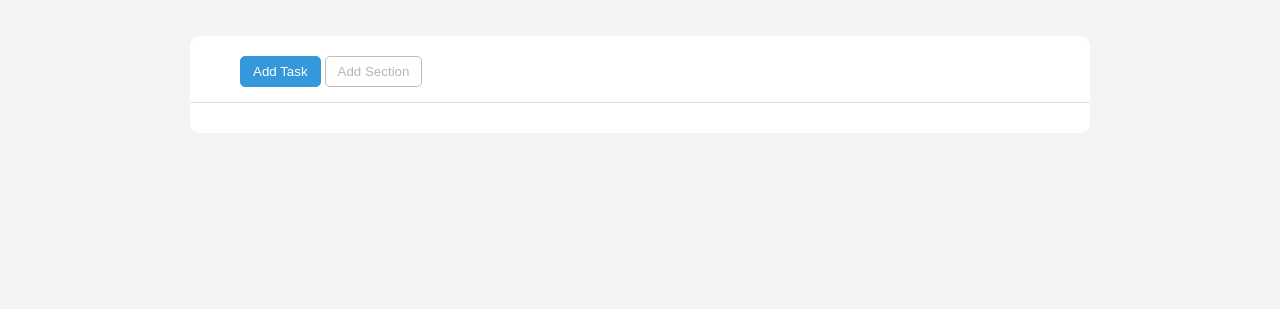
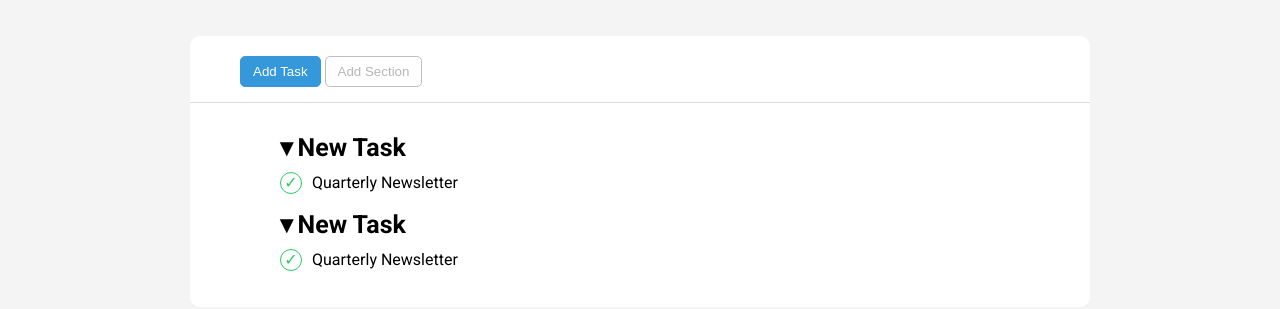
Before and after one commit to mihaipaulorban/html-css-toboolist, a plain HTML site: page index.html in a window 1280 px wide. Shown: the part 81-390 px from the top of the page. Drawn offline with Linux system fonts and the light colour scheme.

Commit message:
feat:inizio-liste

```diff
--- a/index.html
+++ b/index.html
@@ -25,13 +25,38 @@
     <!-- /Logo e titolo -->
 
 <div class="contenitore">
+    <!-- pulsanti -->
     <nav>
         <button class="pulsante1">Add Task</button>
         <button class="pulsante2">Add Section</button>
     </nav>
     <hr id="separatore">
+    <!-- /pulsanti -->
 
-    <main></main>
+    <!-- Lista di cose da fare -->
+    <main>
+
+        <!-- Cose da fare  -->
+        <section>
+            <ul>
+                <li class="task-title">New Task </li>
+                <li class="did">Quarterly Newsletter</li>
+            </ul>
+        </section>
+        <!-- Cose da fare  -->
+
+        <!-- oggi -->
+        <section>
+            <ul>
+                <li class="task-title">New Task </li>
+                <li class="did">Quarterly Newsletter</li>
+            </ul>
+        </section>
+        <!-- oggi -->
+
+    </main>
+    <!-- /Lista di cose da fare -->
+
 </div>
 
 </body>
--- a/style.css/style.css
+++ b/style.css/style.css
@@ -59,3 +59,38 @@ h1{
     width: 100%;
     margin: 10px 0;
 }
+
+main{
+    margin-left: 50px;
+    margin-top: 30px;
+}
+
+ul{
+    list-style: none;
+}
+
+.task-title {
+    font-weight: bold;
+    font-size: 25px;
+}
+
+.task-title::before {
+    content: "\25BE";
+    margin-right: 5px;
+    }
+
+.did{
+    margin-top: 10px;
+}
+
+.did::before{
+    content: '\2713';
+    margin-right: 10px;
+    border: 1px solid rgb(40, 202, 97);
+    color: rgb(40, 202, 97);
+    height: 20px;
+    width: 20px;
+    display: inline-block;
+    text-align: center;
+    border-radius: 50%;
+}
```
